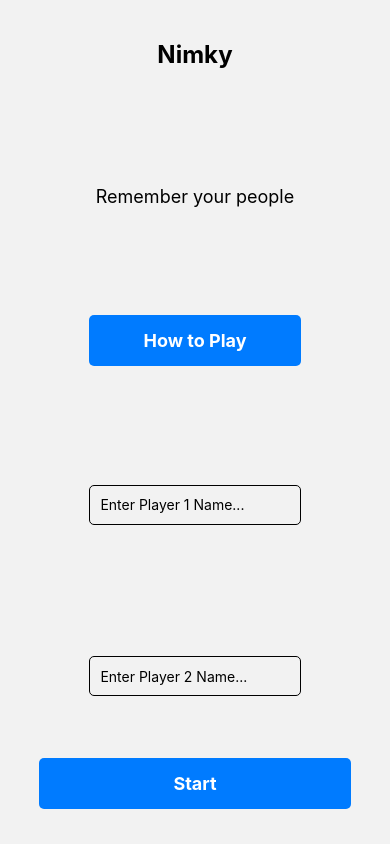
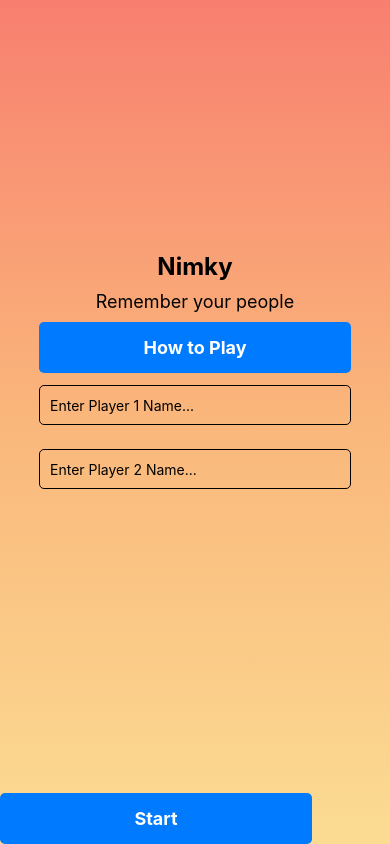
Before and after one commit to eyeofthezeiger/Nimky, a React Native app: screen /Starting in a window 390 px wide. Built offline with nearby package versions, Linux system fonts and the light colour scheme.

Commit message:
gradient background working

```diff
--- a/package.json
+++ b/package.json
@@ -14,11 +14,13 @@
     "@react-navigation/native-stack": "^6.9.18",
     "@react-navigation/stack": "^6.3.21",
     "expo": "~50.0.6",
+    "expo-linear-gradient": "~12.7.2",
     "expo-router": "^3.4.7",
     "expo-status-bar": "~1.11.1",
     "react": "18.2.0",
     "react-dom": "18.2.0",
     "react-native": "0.73.4",
+    "react-native-linear-gradient": "^2.8.3",
     "react-native-safe-area-context": "4.8.2",
     "react-native-screens": "~3.29.0",
     "react-native-web": "~0.19.6"
--- a/src/screens/StartingScreen.tsx
+++ b/src/screens/StartingScreen.tsx
@@ -1,11 +1,12 @@
 import React, { useRef, useState } from 'react';
+import { StyleSheet, Text, TouchableOpacity, SafeAreaView, TextInput, ScrollView, KeyboardAvoidingView, Platform, Modal, View } from 'react-native';
+import { LinearGradient } from 'expo-linear-gradient';
 import { StackNavigationProp } from '@react-navigation/stack';
-import { View, Text, TouchableOpacity, StyleSheet, SafeAreaView, TextInput, ScrollView, KeyboardAvoidingView, Platform, Modal } from 'react-native';
 import { RootStackParamList } from '../../navigationTypes';
 
 type StartingScreenNavigationProp = StackNavigationProp<RootStackParamList>;
 
-type StartingScreenProps = {
+interface StartingScreenProps {
   navigation: StartingScreenNavigationProp;
 }
 
@@ -16,44 +17,21 @@ const StartingScreen: React.FC<StartingScreenProps> = ({ navigation }) => {
 
   const playerOneRef = useRef<TextInput>(null);
   const playerTwoRef = useRef<TextInput>(null);
+
   return (
-    <SafeAreaView style={styles.container}>
+    <LinearGradient
+      colors={['#F87F6F', '#FAB77B', '#FBDC93']}
+      style={styles.container}
+    >
+      <SafeAreaView style={styles.safeAreaView}>
         <KeyboardAvoidingView
-        style={{ flex: 1 }}
+          style={styles.keyboardAvoidingView}
           behavior={Platform.OS === 'ios' ? 'padding' : 'height'}
           keyboardVerticalOffset={Platform.OS === 'ios' ? 64 : 0}
         >
           <ScrollView contentContainerStyle={styles.content}>
             <Text style={styles.mainTitle}>Nimky</Text>
             <Text style={styles.subTitle}>Remember your people</Text>
-        {/* <Text style={styles.helpfulText}>
-        Welcome to the Name Chain Game! Your goal is to come up with a person's name that begins with a specific letter. Quick thinking and creativity are your best tools.
-        </Text>
-        <Text style={styles.instructionText}>
-        Here's how to play:
-        </Text>
-        <Text style={styles.instructionText}>
-            - If it's your first turn, start with any person's first name that begins with the given letter.
-        </Text>
-        <Text style={styles.instructionText}>
-            - On subsequent turns, your letters for the first and last name are determined by the last letters of the previous answers.
-        </Text>
-        <Text style={styles.instructionText}>
-            Earning Points:
-        </Text>
-        <Text style={styles.instructionText}>
-            - Earn 5 points if the last name you enter starts with the same letter as the ending of the previous answer's last name.
-        </Text>
-        <Text style={styles.instructionText}>
-            - Otherwise, you earn 3 points for a valid guess.
-        </Text>
-        <Text style={styles.instructionText}>Timer:</Text>
-        <Text style={styles.instructionText}>
-            Each turn has a 30-second timer. Be quick, or the game will be over!
-        </Text>
-        <Text style={styles.instructionText}>
-            Each correctly answered turn will add 5 seconds to the clock!
-        </Text> */}
             <TouchableOpacity style={styles.button} onPress={() => setModalVisible(true)}>
               <Text style={styles.buttonText}>How to Play</Text>
             </TouchableOpacity>
@@ -69,26 +47,18 @@ const StartingScreen: React.FC<StartingScreenProps> = ({ navigation }) => {
               style={styles.input}
               placeholder='Enter Player 2 Name...'
               onChangeText={setPlayerTwoName}
-            onSubmitEditing={() => navigation.navigate('Game', {
-                playerOneName,
-                playerTwoName
-            })}
+              onSubmitEditing={() => navigation.navigate('Game', { playerOneName, playerTwoName })}
             />
           </ScrollView>
-      </KeyboardAvoidingView>
-      <TouchableOpacity style={styles.button} onPress={() => navigation.navigate('Game', {
-        playerOneName,
-        playerTwoName
-      })}>
+          <TouchableOpacity style={styles.button} onPress={() => navigation.navigate('Game', { playerOneName, playerTwoName })}>
             <Text style={styles.buttonText}>Start</Text>
           </TouchableOpacity>
+        </KeyboardAvoidingView>
         <Modal
           animationType="slide"
           transparent={true}
           visible={modalVisible}
-        onRequestClose={() => {
-            setModalVisible(!modalVisible);
-        }}
+          onRequestClose={() => setModalVisible(!modalVisible)}
         >
           <View style={styles.centeredView}>
             <View style={styles.modalView}>
@@ -115,60 +85,54 @@ const StartingScreen: React.FC<StartingScreenProps> = ({ navigation }) => {
           </View>
         </Modal>
       </SafeAreaView>
+    </LinearGradient>
   );
 };
 
 const styles = StyleSheet.create({
   container: {
     flex: 1,
-    justifyContent: 'space-between',
-    alignItems: 'center',
-    paddingTop: 20, // Adjust based on your screen's design
-    paddingBottom: 35, // Gives some space at the bottom for the button
+  },
+  safeAreaView: {
+    flex: 1,
+  },
+  keyboardAvoidingView: {
+    flex: 1,
   },
   content: {
     flexGrow: 1,
-    justifyContent: 'space-between',
+    justifyContent: 'center',
     alignItems: 'center',
     paddingTop: 20,
-    paddingBottom: 50 // Centers the titles vertically
+    paddingBottom: 50,
   },
   mainTitle: {
     fontSize: 24,
     fontWeight: 'bold',
-    marginBottom: 10, // Gives some space between the main title and subtitle
+    marginBottom: 10,
   },
   subTitle: {
     fontSize: 18,
-  },
-  helpfulText: {
-    fontSize: 16,
-    textAlign: 'center',
-    marginVertical: 10,
-  },
-  instructionText: {
-    fontSize: 16,
-    textAlign: 'center',
-    marginVertical: 10,
   },
   input: {
     height: 40,
     margin: 12,
     borderWidth: 1,
     padding: 10,
-    width: '80%', // Match the button width for consistency
-    borderRadius: 5, // Optional: round corners
+    width: '80%',
+    borderRadius: 5,
   },
   button: {
-    width: '80%', // Adjust based on your design
-    backgroundColor: '#007bff', // Example button color
-    padding: 15, // Adjust padding for button size
-    borderRadius: 5, // Rounds the corners of the button
+    width: '80%',
+    backgroundColor: '#007bff',
+    padding: 15,
+    borderRadius: 5,
     justifyContent: 'center',
     alignItems: 'center',
+    marginTop: 10, // Added to separate buttons and inputs
   },
   buttonText: {
-    color: 'white', // Button text color
+    color: 'white',
     fontSize: 18,
     fontWeight: 'bold',
   },
@@ -185,10 +149,7 @@ const styles = StyleSheet.create({
     padding: 35,
     alignItems: 'center',
     shadowColor: '#000',
-    shadowOffset: {
-      width: 0,
-      height: 2,
-    },
+    shadowOffset: { width: 0, height: 2 },
     shadowOpacity: 0.25,
     shadowRadius: 4,
     elevation: 5,
```
Also changed, not shown: App.tsx (+9 -1 lines), 2 other files (tests, documents, lock files or other folders). Lines whose indentation alone changed are shown as unchanged.
